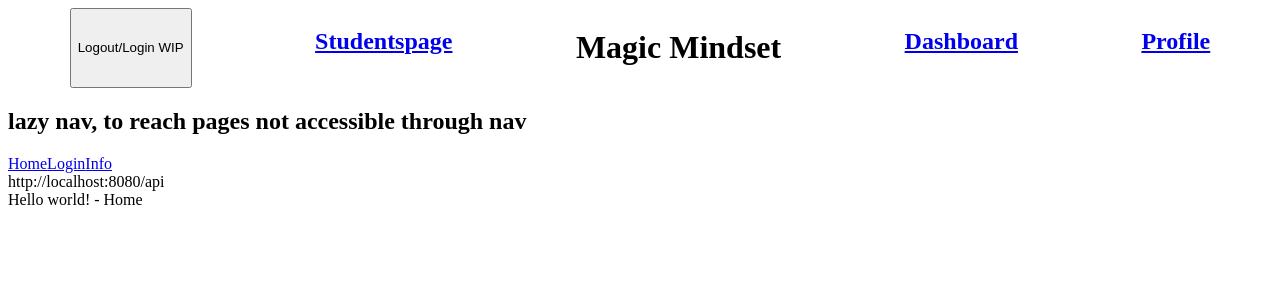
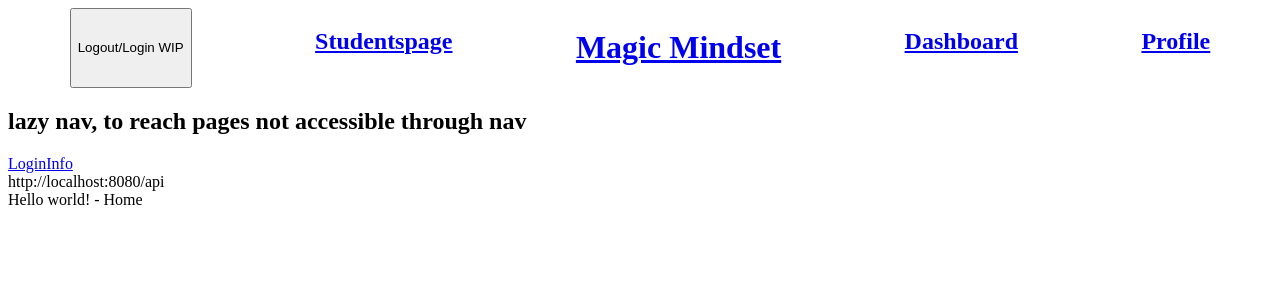
Before and after one commit to CryptForge/magic-mindset, a React (Vite) app in the folder website/: page / in a window 1280 px wide. Shown: the top 300 px of the page. Built offline with nearby package versions, Linux system fonts and the light colour scheme.

Commit message:
Added very basic Home page. Lorem text + Button for login. +Home link added

```diff
--- a/website/src/component/Header/Header.jsx
+++ b/website/src/component/Header/Header.jsx
@@ -10,7 +10,9 @@ const Header = (props) => {
         <h2>
           <NavLink to="/studentspage">Studentspage</NavLink>
         </h2>
-        <h1>Magic Mindset</h1>
+        <h1>
+          <NavLink to="/">Magic Mindset</NavLink>
+        </h1>
         <h2>
           <NavLink to="/dashboard">Dashboard</NavLink>
         </h2>
@@ -20,7 +22,6 @@ const Header = (props) => {
       </div>
       <div>
         <h2>lazy nav, to reach pages not accessible through nav</h2>
-        <NavLink to="/">Home</NavLink>
         <NavLink to="/login">Login</NavLink>
         <NavLink to="/info">Info</NavLink>
       </div>
```
